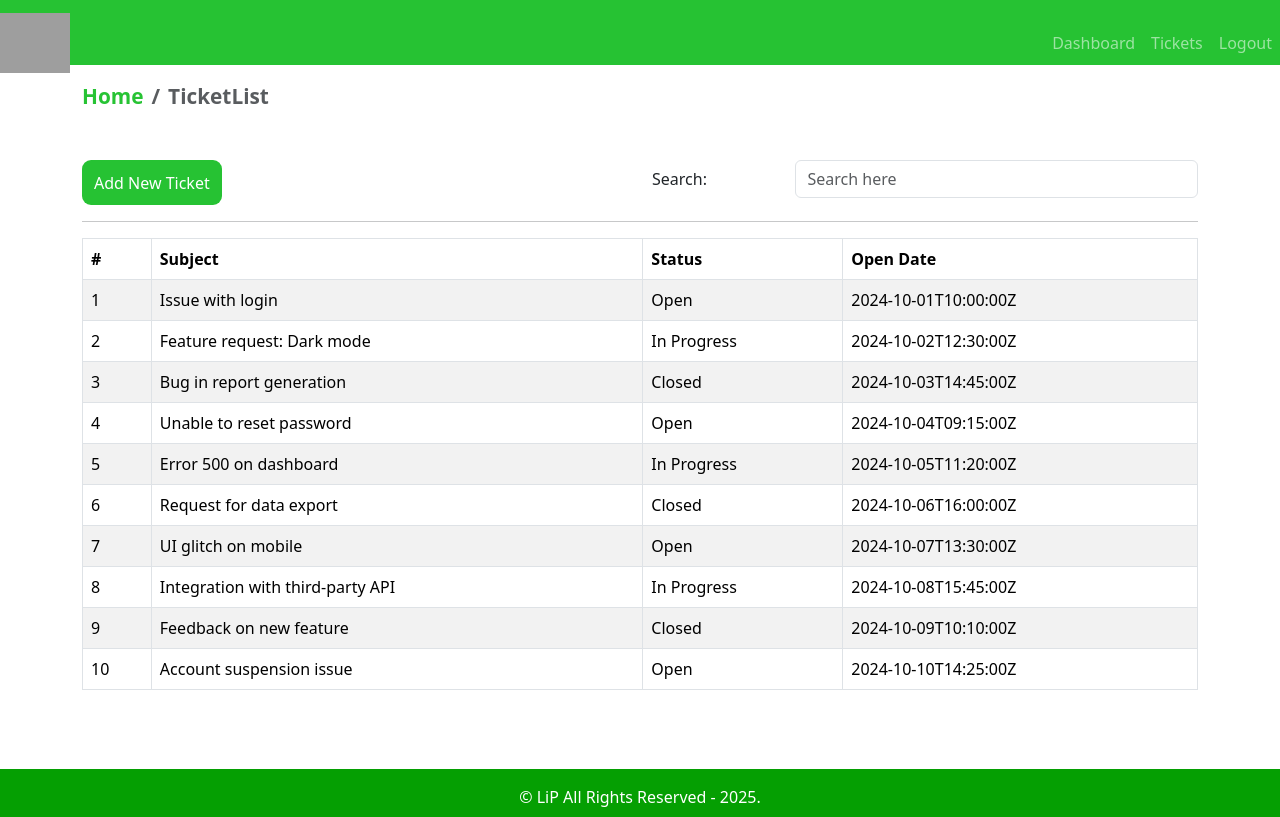
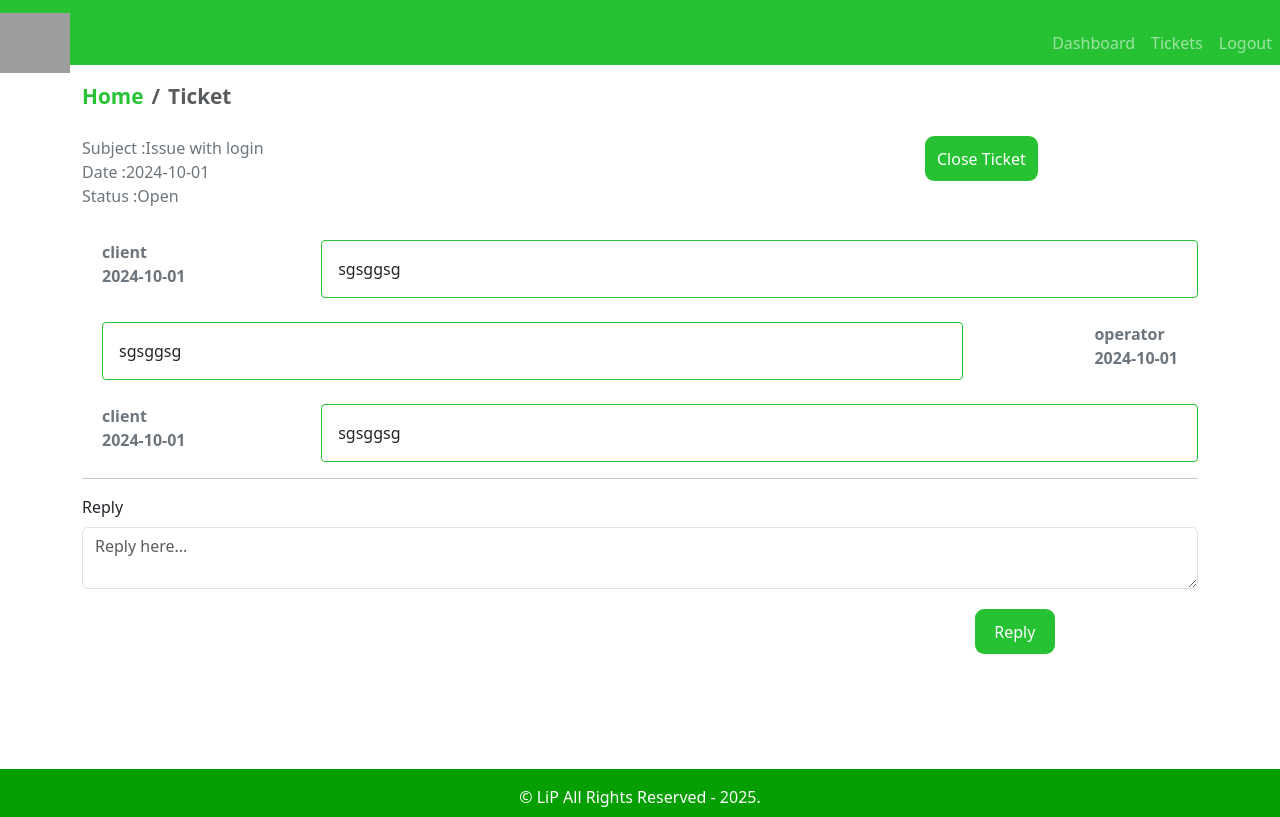
Before and after one commit to John-Doe0002/crm-frontend, a React (Create React App) app: page / in a window 1280 px wide. Built offline with nearby package versions, Linux system fonts and the light colour scheme; grey boxes are pictures that could not be loaded.

Commit message:
added message page

```diff
--- a/src/App.css
+++ b/src/App.css
@@ -27,3 +27,18 @@ footer{
     color: #059f02;
     font-weight: bold;
 }
+
+.text-right .buttonR {
+    background: #01b810d9;
+    border: none;
+    border-radius: 9px;
+    height: 45px;
+    width: 80px;
+    color: white;
+    margin-top: 20px;
+    margin-left: 80%;
+}
+
+.text-right .buttonR:hover {
+    background: #059f02;
+}
--- a/src/App.js
+++ b/src/App.js
@@ -2,8 +2,9 @@
 import './App.css';
 import { Defaultlayout } from './layout/Default.layout';
 // import { Dashboard } from './page/dashboard/Dashboard.page';
-import { NewTicket } from './page/new-ticket/NewTicket.js';
-import { TicketList } from './page/ticket-list/TicketListingPge.js';
+//import { NewTicket } from './page/new-ticket/NewTicket.js';
+//import { TicketList } from './page/ticket-list/TicketListingPge.js';
+import { Ticket } from './page/ticket/Ticket.page.js';
 
 //import { Entry } from './page/entry/Entry.page';
 
@@ -14,7 +15,8 @@ function App() {
       <Defaultlayout>
          {/*<Dashboard />*/}
          {/*<NewTicket />*/}
-         <TicketList/>
+         {/*<TicketList/>*/}
+         <Ticket />
       </Defaultlayout>
     </div>
   );
--- a/src/assets/data/dummy-ticks.json
+++ b/src/assets/data/dummy-ticks.json
@@ -4,61 +4,79 @@
                 "id": 1,
                 "subject": "Issue with login",
                 "status": "Open",
-                "created_at": "2024-10-01T10:00:00Z"
+                "created_at": "2024-10-01",
+                "history":[
+                    {
+                        "date": "2024-10-01",
+                        "message": "sgsggsg",
+                        "messageBy": "client"
+                    },
+                    {
+                        "date": "2024-10-01",
+                        "message": "sgsggsg",
+                        "messageBy": "operator"
+                    },
+                    {
+                        "date": "2024-10-01",
+                        "message": "sgsggsg",
+                        "messageBy": "client"
+                    }
+                ]
+
             },
             {
                 "id": 2,
                 "subject": "Feature request: Dark mode",
                 "status": "In Progress",
-                "created_at": "2024-10-02T12:30:00Z"
+                "created_at": "2024-10-02"
             },
             {
                 "id": 3,
                 "subject": "Bug in report generation",
                 "status": "Closed",
-                "created_at": "2024-10-03T14:45:00Z"
+                "created_at": "2024-10-03"
             },
             {
                 "id": 4,
                 "subject": "Unable to reset password",
                 "status": "Open",
-                "created_at": "2024-10-04T09:15:00Z"
+                "created_at": "2024-10-04"
             },
             {
                 "id": 5,
                 "subject": "Error 500 on dashboard",
                 "status": "In Progress",
-                "created_at": "2024-10-05T11:20:00Z"
+                "created_at": "2024-10-05"
             },
             {
                 "id": 6,
                 "subject": "Request for data export",
                 "status": "Closed",
-                "created_at": "2024-10-06T16:00:00Z"
+                "created_at": "2024-10-06"
             },
             {
                 "id": 7,
                 "subject": "UI glitch on mobile",
                 "status": "Open",
-                "created_at": "2024-10-07T13:30:00Z"
+                "created_at": "2024-10-07"
             },
             {
                 "id": 8,
                 "subject": "Integration with third-party API",
                 "status": "In Progress",
-                "created_at": "2024-10-08T15:45:00Z"
+                "created_at": "2024-10-08"
             },
             {
                 "id": 9,
                 "subject": "Feedback on new feature",
                 "status": "Closed",
-                "created_at": "2024-10-09T10:10:00Z"
+                "created_at": "2024-10-09"
             },
             {
                 "id": 10,
                 "subject": "Account suspension issue",
                 "status": "Open",
-                "created_at": "2024-10-10T14:25:00Z"
+                "created_at": "2024-10-10"
             }
 
 ]
--- /dev/null
+++ b/src/components/message-history/MessageHistory.js
@@ -0,0 +1,22 @@
+import React from 'react'
+import PropTypes from 'prop-types'
+import './message-history.css'
+
+export const MessageHistory = ({msg}) => {
+   if (!msg) return null;
+   console.log(msg)
+  return msg.map((row, i)=>(
+    <div key={i} className='message-history mt-4'>
+        <div className='send font-weight-bold text-secondary'>
+            <div className='sender'>{row.messageBy}</div>
+            <div className='date'>{row.date}</div>
+        </div>
+        <div className='message'>{row.message}</div>
+    </div>
+  ));
+
+};
+
+MessageHistory.propTypes = {
+    msg: PropTypes.array.isRequired,
+};
--- /dev/null
+++ b/src/components/message-history/message-history.css
@@ -0,0 +1,23 @@
+.message-history {
+    display: flex;
+    flex-direction: row;
+    justify-content: space-between;
+    font-weight: bold;
+    margin-left: 20px;
+}
+
+.message-history:nth-child(even) {
+    display: flex;
+    flex-direction: row-reverse;
+    justify-content: space-between;
+    margin-right: 20px;
+
+}
+
+.message {
+    padding: 1rem;
+    width: 80%;
+    border: 1px solid #01b810d9;
+    border-radius: 0.25rem;
+    font-weight: lighter;
+}
--- /dev/null
+++ b/src/components/update-ticket/UpdateTicktet.js
@@ -0,0 +1,32 @@
+import React from 'react'
+import { Form, Button } from 'react-bootstrap'
+import PropTypes from 'prop-types'
+
+export const UpdateTicktet = ({msg, handleOnChange, handleOnSubmit}) => {
+  return (
+    <Form onSubmit={handleOnSubmit}>
+        <Form.Label>
+            Reply
+        </Form.Label>
+        <Form.Control
+          value={msg}
+          onChange={handleOnChange}
+          as="textarea"
+          row="3"
+          name='detail'
+          placeholder='Reply here...'
+        />
+        <div className='text-right'>
+            <Button className='buttonR' type='submit'>
+              Reply
+            </Button>
+        </div>
+    </Form>
+  )
+}
+
+UpdateTicktet.propTypes = {
+    handleOnChange: PropTypes.func.isRequired,
+    handleOnSubmit: PropTypes.func.isRequired,
+    msg: PropTypes.string.isRequired,
+};
--- a/src/page/ticket-list/ticket-list.css
+++ b/src/page/ticket-list/ticket-list.css
@@ -1,5 +1,5 @@
 .bttn .button0 {
-    background-color: #01b810d9;
+    background: #01b810d9;
     border: none;
     border-radius: 9px;
     height: 45px;
@@ -9,3 +9,16 @@
 .bttn .button0 :hover {
     background: #059f02
 }
+
+.bttn1 .button04 {
+    background: #01b810d9;
+    border: none;
+    border-radius: 9px;
+    height: 45px;
+    color: white;
+    margin-left: 50%;
+}
+
+.bttn1 .button04:hover {
+    background: #059f02;
+}
--- /dev/null
+++ b/src/page/ticket/Ticket.page.js
@@ -0,0 +1,56 @@
+import React, { useEffect, useState } from 'react'
+import { Container, Row, Col, Button} from 'react-bootstrap'
+import { breadcr as Breadcrumb } from '../../components/breadcrumb/breadcr'
+import tickets from '../../assets/data/dummy-ticks.json'
+
+import '../../page/ticket-list/ticket-list.css'
+import { MessageHistory } from '../../components/message-history/MessageHistory'
+import { UpdateTicktet } from '../../components/update-ticket/UpdateTicktet'
+
+const ticket = tickets[0]
+export const Ticket = () => {
+    const [message, setMessage] = useState('')
+    useEffect(() => {}, [message]);
+
+    const handleOnChange = (e) => {
+        setMessage(e.target.value);
+    };
+
+    const handleOnSubmit = (e) => {
+       alert('Form Submitted!')
+    };
+  return (
+    <Container>
+        <Row>
+            <Col className='mt-3 mb-2' style={{'fontSize': '1.3rem'}}>
+              <Breadcrumb page="Ticket" />
+            </Col>
+        </Row>
+        <Row>
+            <Col className='text-weight-bolder text-secondary'>
+              <div className='subject'>Subject :{ticket.subject}</div>
+              <div className='date'>Date :{ticket.created_at}</div>
+              <div className='status'>Status :{ticket.status}</div>
+            </Col>
+            <Col className='bttn1'>
+              <Button className='button04'>Close Ticket</Button>
+            </Col>
+        </Row>
+        <Row className='mt-2'>
+            <Col>
+              <MessageHistory msg={ticket.history} />
+            </Col>
+        </Row>
+        <hr />
+        <Row className='mt-2'>
+            <Col>
+              <UpdateTicktet msg={message}
+                handleOnChange={handleOnChange}
+                handleOnSubmit={handleOnSubmit}
+              />
+            </Col>
+        </Row>
+
+    </Container>
+  );
+};
```
